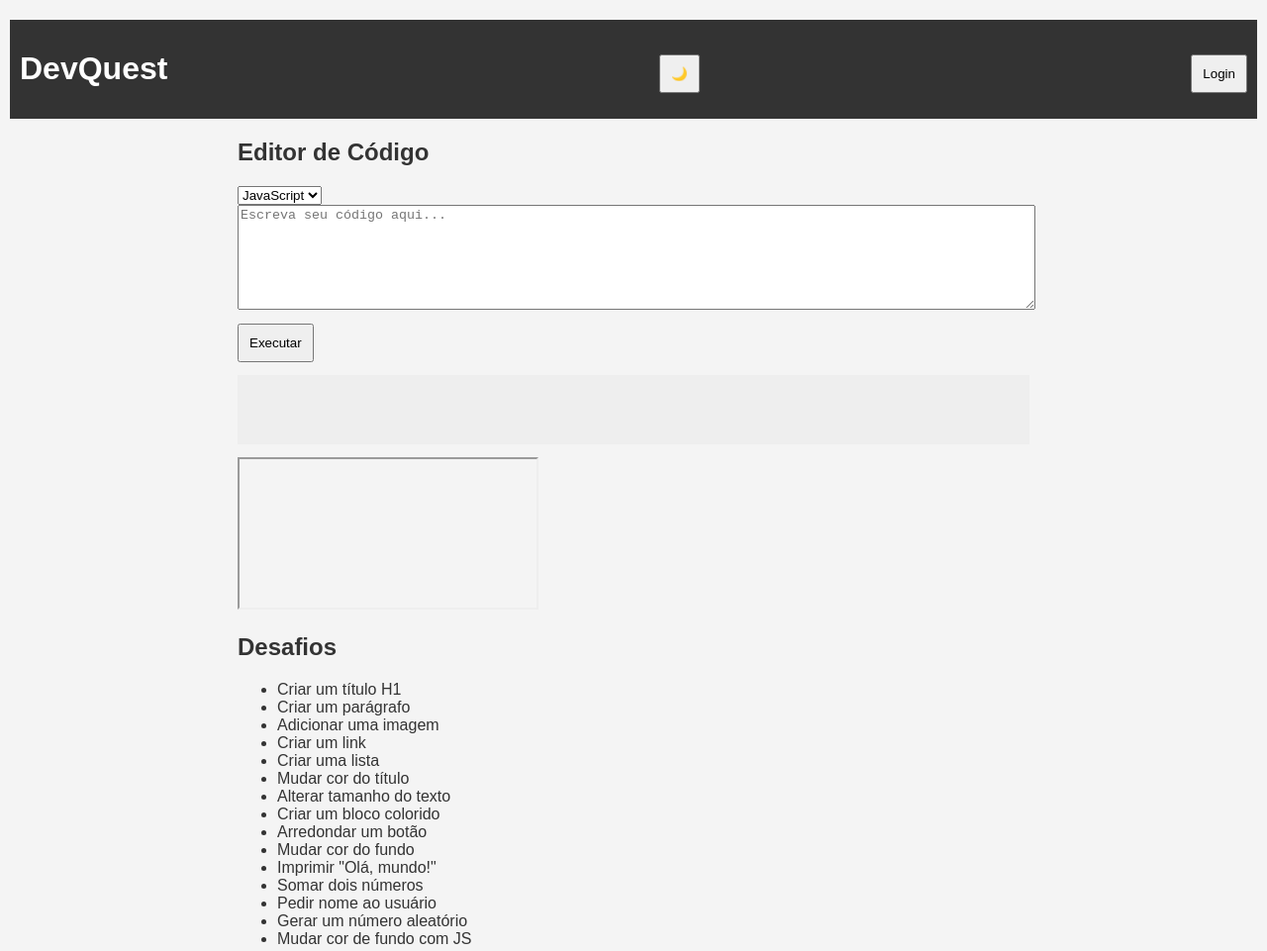
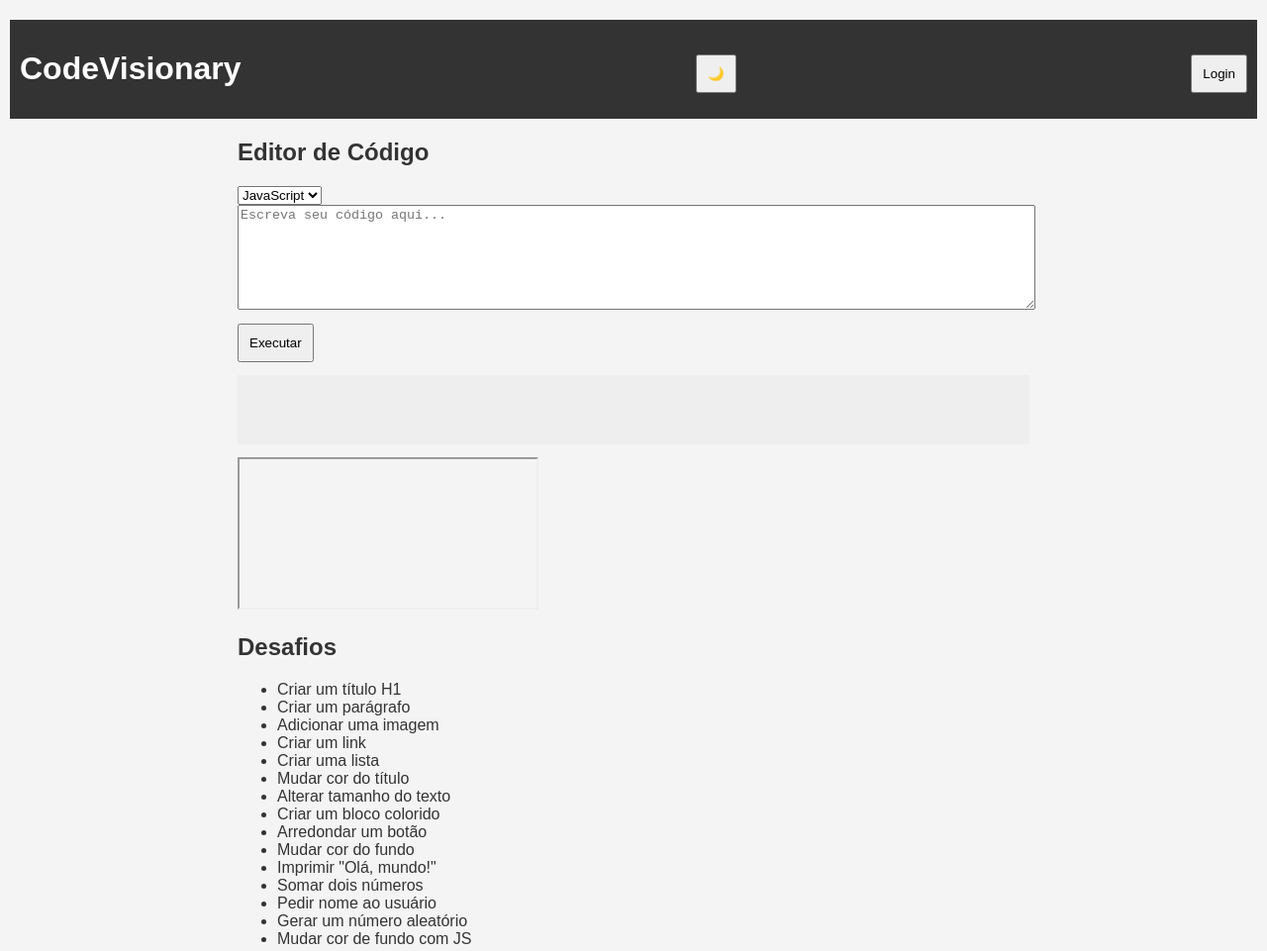
Before and after one commit to walterdyna/CodeVisionary, a plain HTML site: page index.html in a window 1280 px wide. Shown: the top 961 px of the page at 99% size. Drawn offline with Linux system fonts and the light colour scheme.

Commit message:
atualização nome e readme

```diff
--- a/index.html
+++ b/index.html
@@ -8,7 +8,7 @@
 </head>
 <body>
     <header>
-        <h1>DevQuest</h1>
+        <h1>CodeVisionary</h1>
         <button id="theme-toggle">🌙</button>
         <button id="login-toggle">Login</button>
     </header>
```
Also changed, not shown: 1 other file.
